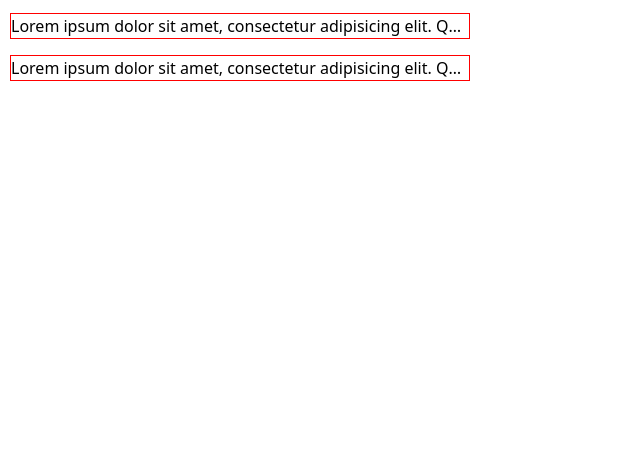
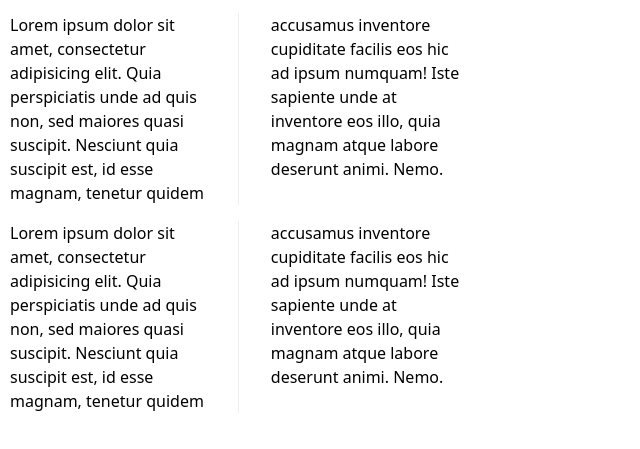
Before and after one commit to Dev-Craig44/HTML2, a plain HTML site: page index.html in a window 1280 px wide. Shown: the part 99-548 px from the top of the page, without its empty margins (0-640 px from the left). Drawn offline with Linux system fonts and the light colour scheme.

Commit message:
🧠 Split the text into two columns using multi column text

```diff
--- a/css/styles.css
+++ b/css/styles.css
@@ -62,11 +62,21 @@ p {
   /* text-transform: capitalize; */
 
   /* 8.) Set white-space to prevent text from overflowing */
-  white-space: nowrap;
+  /* white-space: nowrap; */
+
   /* 9.) Set a border to see where our container ends */
-  border: 1px solid red;
+  /* border: 1px solid red; */
+
   /* 10.) Set overflow to hidden to prevent content from overflowing */
-  overflow: hidden;
+  /* overflow: hidden; */
+
   /* 11.) Use the text-overflow property to add an ellipsis (...) for overflowing text */
-  text-overflow: ellipsis;
+  /* text-overflow: ellipsis; */
+
+  /* 12.) Set column count for multi-column layout to 2 */
+  column-count: 2;
+  /* 13.) Control column gap */
+  column-gap: 4rem;
+  /* 14.) Add a line between columns */
+  column-rule: 1px solid #eee;
 }
```
